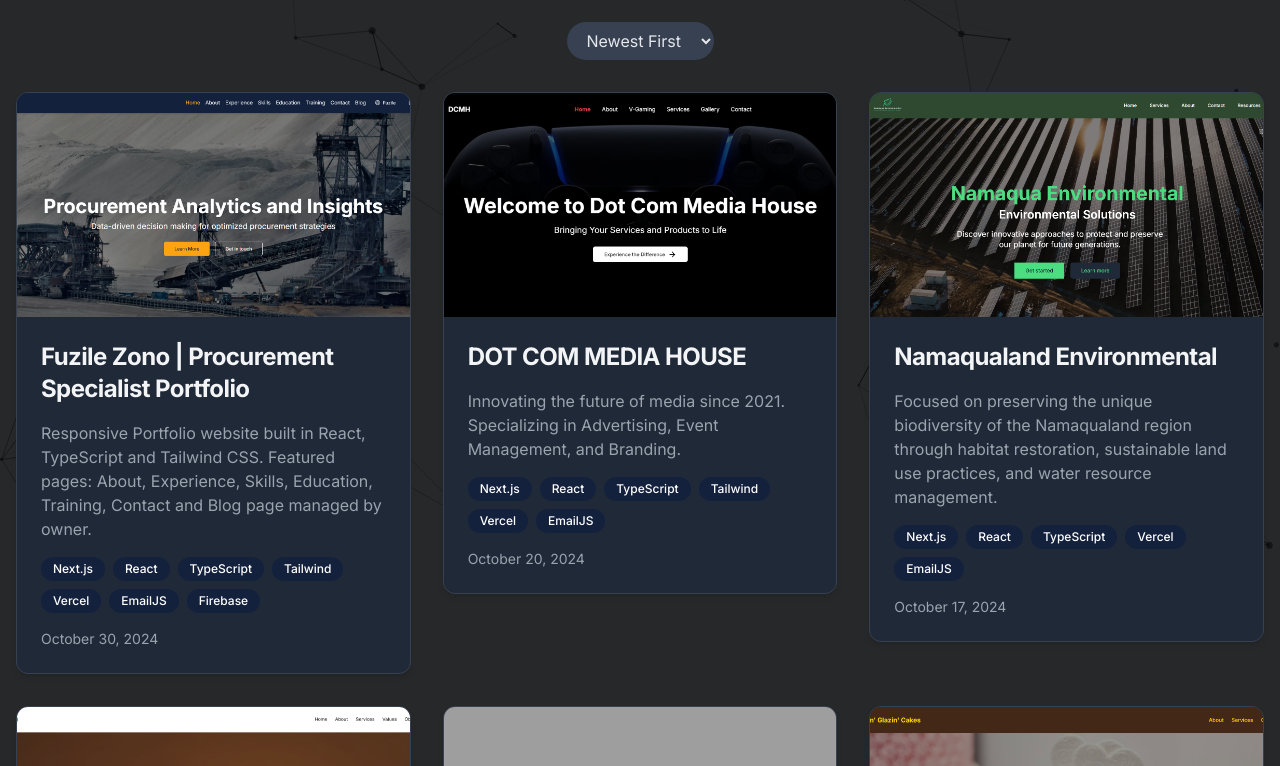
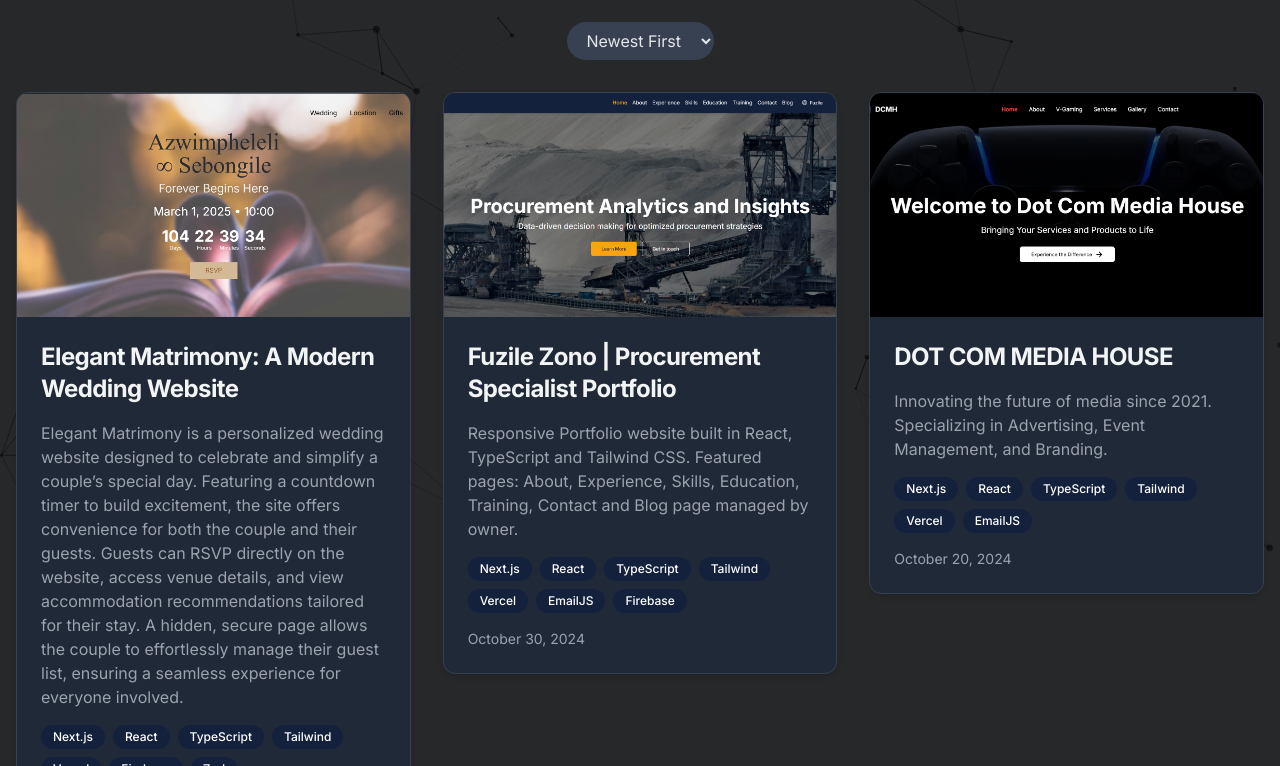
Before and after one commit to ThulaniMthembu/portfolio-website, a Next.js app: page /projects in a window 1280 px wide. Shown: the part 234-1000 px from the top of the page. Built offline with nearby package versions, Linux system fonts and the light colour scheme; grey boxes are pictures that could not be loaded.

Commit message:
project updates

```diff
--- a/src/app/projects/page.tsx
+++ b/src/app/projects/page.tsx
@@ -8,6 +8,15 @@
 import Footer from '@/components/Footer'
 
 const projects = [
+  {
+    title: "Elegant Matrimony: A Modern Wedding Website",
+    description: "Elegant Matrimony is a personalized wedding website designed to celebrate and simplify a couple’s special day. Featuring a countdown timer to build excitement, the site offers convenience for both the couple and their guests. Guests can RSVP directly on the website, access venue details, and view accommodation recommendations tailored for their stay. A hidden, secure page allows the couple to effortlessly manage their guest list, ensuring a seamless experience for everyone involved.",
+    image: "/images/wedding-lp.png",
+    tags: ["Next.js", "React", "TypeScript", "Tailwind", "Vercel", "Firebase", "Zod"],
+    link: "https://thentshavhenis.vercel.app/",
+    date: "2024-11-15",
+    type: "React"
+  },
   {
     title: "Fuzile Zono | Procurement Specialist Portfolio",
     description: "Responsive Portfolio website built in React, TypeScript and Tailwind CSS. Featured pages: About, Experience, Skills, Education, Training, Contact and Blog page managed by owner.",
@@ -139,7 +148,7 @@
     }
   };
 
-  const filters = ['All', 'Next.js', 'React', 'TypeScript', 'JavaScript', 'E-commerce', 'Environmental', 'Game']
+  const filters = ['All', 'Next.js', 'React', 'Firebase', 'TypeScript', 'Tailwind', 'JavaScript', 'E-commerce', 'Environmental', 'Game', 'Zod']
 
   return (
     <motion.div
```
Also changed, not shown: public/images/wedding-lp.png (added).
